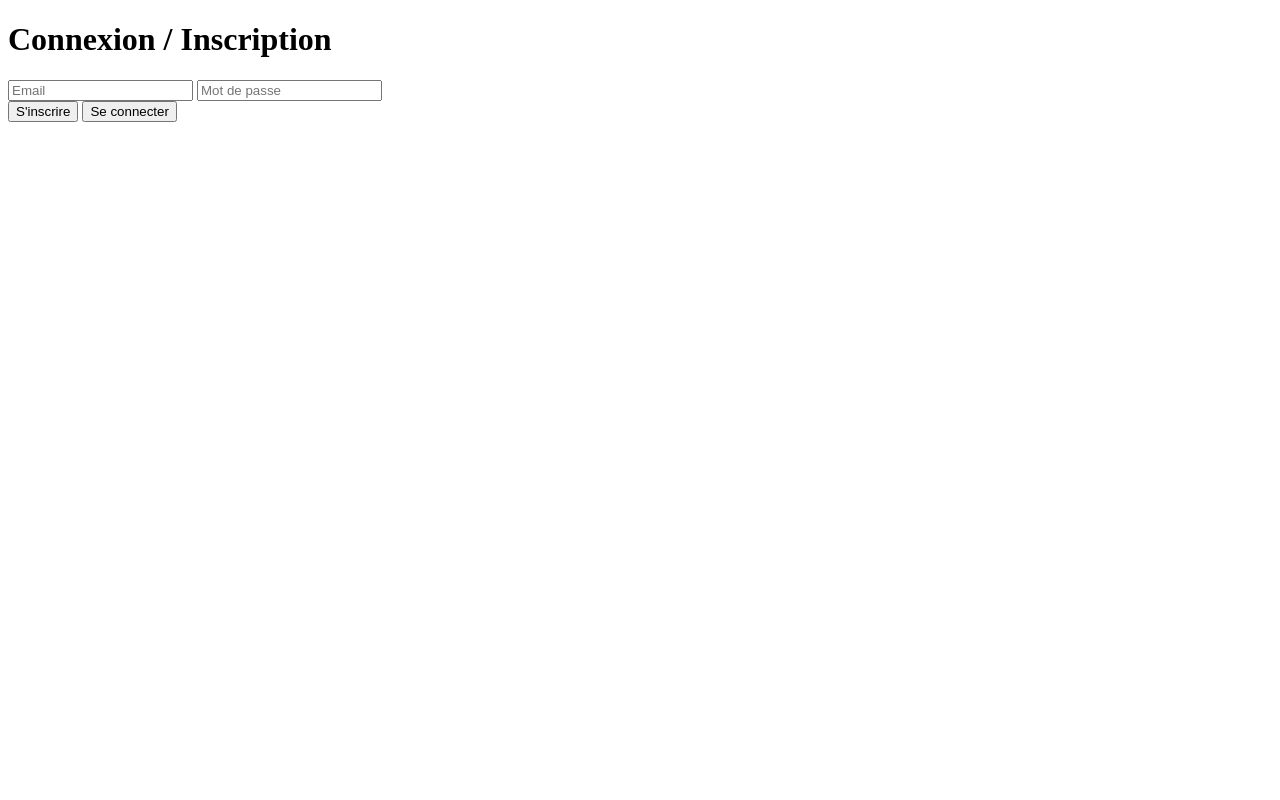
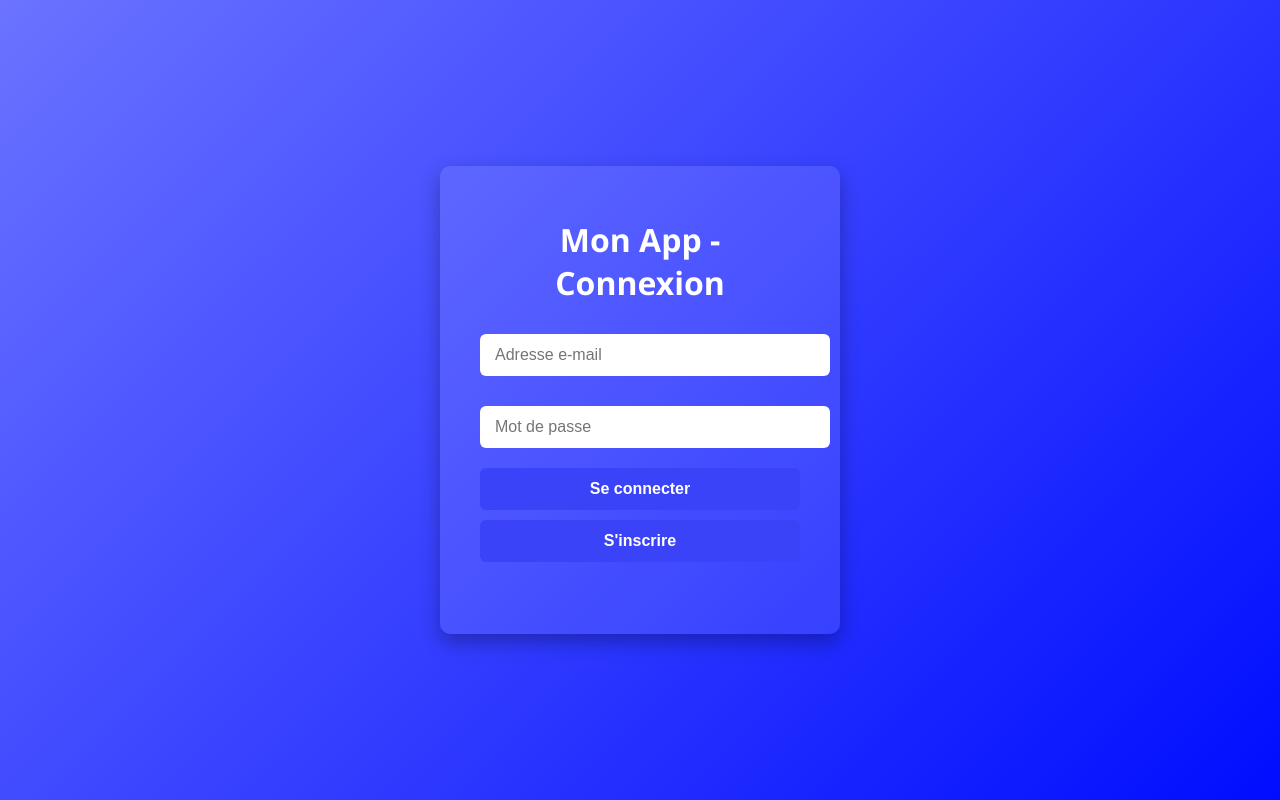
Before and after one commit to CookieMax2008/app_dashboard, a plain HTML site: page index.html in a window 1280 px wide. Drawn offline with Linux system fonts and the light colour scheme.

Commit message:
Update index.html

```diff
--- a/index.html
+++ b/index.html
@@ -2,22 +2,88 @@
 <html lang="fr">
 <head>
 <meta charset="UTF-8" />
-  <title>Connexion Firebase</title>
+<meta name="viewport" content="width=device-width, initial-scale=1" />
+<title>Connexion - Mon App</title>
+<style>
+  body {
+    font-family: 'Segoe UI', Tahoma, Geneva, Verdana, sans-serif;
+    background: linear-gradient(135deg, #6b73ff 0%, #000dff 100%);
+    display: flex;
+    justify-content: center;
+    align-items: center;
+    height: 100vh;
+    margin: 0;
+    color: #fff;
+  }
+  .container {
+    background: rgba(255,255,255,0.1);
+    padding: 30px 40px;
+    border-radius: 10px;
+    box-shadow: 0 8px 20px rgba(0,0,0,0.3);
+    width: 320px;
+    text-align: center;
+  }
+  h1 {
+    margin-bottom: 20px;
+    font-weight: 700;
+  }
+  input[type="email"], input[type="password"] {
+    width: 100%;
+    padding: 12px 15px;
+    margin: 10px 0 20px 0;
+    border: none;
+    border-radius: 6px;
+    font-size: 1rem;
+  }
+  button {
+    width: 100%;
+    padding: 12px 15px;
+    border: none;
+    border-radius: 6px;
+    font-size: 1rem;
+    background-color: #3a43f8;
+    color: white;
+    font-weight: 600;
+    cursor: pointer;
+    transition: background-color 0.3s ease;
+    margin-bottom: 10px;
+  }
+  button:hover {
+    background-color: #1e24c8;
+  }
+  .message {
+    margin-top: 15px;
+    font-size: 0.9rem;
+    min-height: 1.2em;
+  }
+  .switch {
+    font-size: 0.85rem;
+    color: #ccc;
+    cursor: pointer;
+  }
+  .switch:hover {
+    text-decoration: underline;
+  }
+</style>
+<script src="https://www.gstatic.com/firebasejs/9.22.0/firebase-app-compat.js"></script>
+<script src="https://www.gstatic.com/firebasejs/9.22.0/firebase-auth-compat.js"></script>
 </head>
 <body>
-  <h1>Connexion / Inscription</h1>
 
-  <input id="email" type="email" placeholder="Email" />
-  <input id="password" type="password" placeholder="Mot de passe" />
-  <br />
+<div class="container">
+  <h1>Mon App - Connexion</h1>
 
-  <button onclick="register()">S'inscrire</button>
-  <button onclick="login()">Se connecter</button>
+  <input type="email" id="email" placeholder="Adresse e-mail" required />
+  <input type="password" id="password" placeholder="Mot de passe" required />
 
-  <script src="https://www.gstatic.com/firebasejs/10.12.2/firebase-app.js"></script>
-  <script src="https://www.gstatic.com/firebasejs/10.12.2/firebase-auth.js"></script>
+  <button id="loginBtn">Se connecter</button>
+  <button id="signupBtn">S'inscrire</button>
+
+  <div class="message" id="message"></div>
+</div>
+
 <script>
-    // Remplace par ta config Firebase
+  // Ta config Firebase
   const firebaseConfig = {
   apiKey: "AIzaSyBBEgLcDNv_9ZNaB0VIZJeNSY_pt3Ia_fw",
   authDomain: "site-pour-me-connecter.firebaseapp.com",
@@ -28,35 +94,58 @@
   measurementId: "G-1E52LDGDSB"
 };
 
-    // Initialise Firebase
   firebase.initializeApp(firebaseConfig);
   const auth = firebase.auth();
 
-    async function register() {
-      const email = document.getElementById('email').value;
-      const password = document.getElementById('password').value;
+  const emailInput = document.getElementById('email');
+  const passwordInput = document.getElementById('password');
+  const loginBtn = document.getElementById('loginBtn');
+  const signupBtn = document.getElementById('signupBtn');
+  const messageDiv = document.getElementById('message');
 
-      try {
-        await auth.createUserWithEmailAndPassword(email, password);
-        alert('Compte créé avec succès !');
-      } catch (e) {
-        alert(e.message);
-      }
+  loginBtn.addEventListener('click', () => {
+    const email = emailInput.value.trim();
+    const password = passwordInput.value;
+
+    if (!email || !password) {
+      messageDiv.textContent = "Merci de remplir tous les champs.";
+      return;
     }
 
-    async function login() {
-      const email = document.getElementById('email').value;
-      const password = document.getElementById('password').value;
+    auth.signInWithEmailAndPassword(email, password)
+      .then(() => {
+        messageDiv.style.color = 'lightgreen';
+        messageDiv.textContent = "Connexion réussie. Redirection...";
+        setTimeout(() => {
+          window.location.href = 'dashboard.html';
+        }, 1000);
+      })
+      .catch(error => {
+        messageDiv.style.color = 'salmon';
+        messageDiv.textContent = error.message;
+      });
+  });
 
-      try {
-        await auth.signInWithEmailAndPassword(email, password);
-        alert('Connecté ! Tu peux maintenant accéder à ton tableau de bord.');
-        // Redirige vers une autre page, par exemple dashboard.html
-        window.location.href = 'dashboard.html';
-      } catch (e) {
-        alert(e.message);
+  signupBtn.addEventListener('click', () => {
+    const email = emailInput.value.trim();
+    const password = passwordInput.value;
+
+    if (!email || !password) {
+      messageDiv.textContent = "Merci de remplir tous les champs.";
+      return;
     }
-    }
+
+    auth.createUserWithEmailAndPassword(email, password)
+      .then(() => {
+        messageDiv.style.color = 'lightgreen';
+        messageDiv.textContent = "Compte créé. Vous pouvez maintenant vous connecter.";
+      })
+      .catch(error => {
+        messageDiv.style.color = 'salmon';
+        messageDiv.textContent = error.message;
+      });
+  });
 </script>
+
 </body>
 </html>
```
Lines whose indentation alone changed are shown as unchanged.
